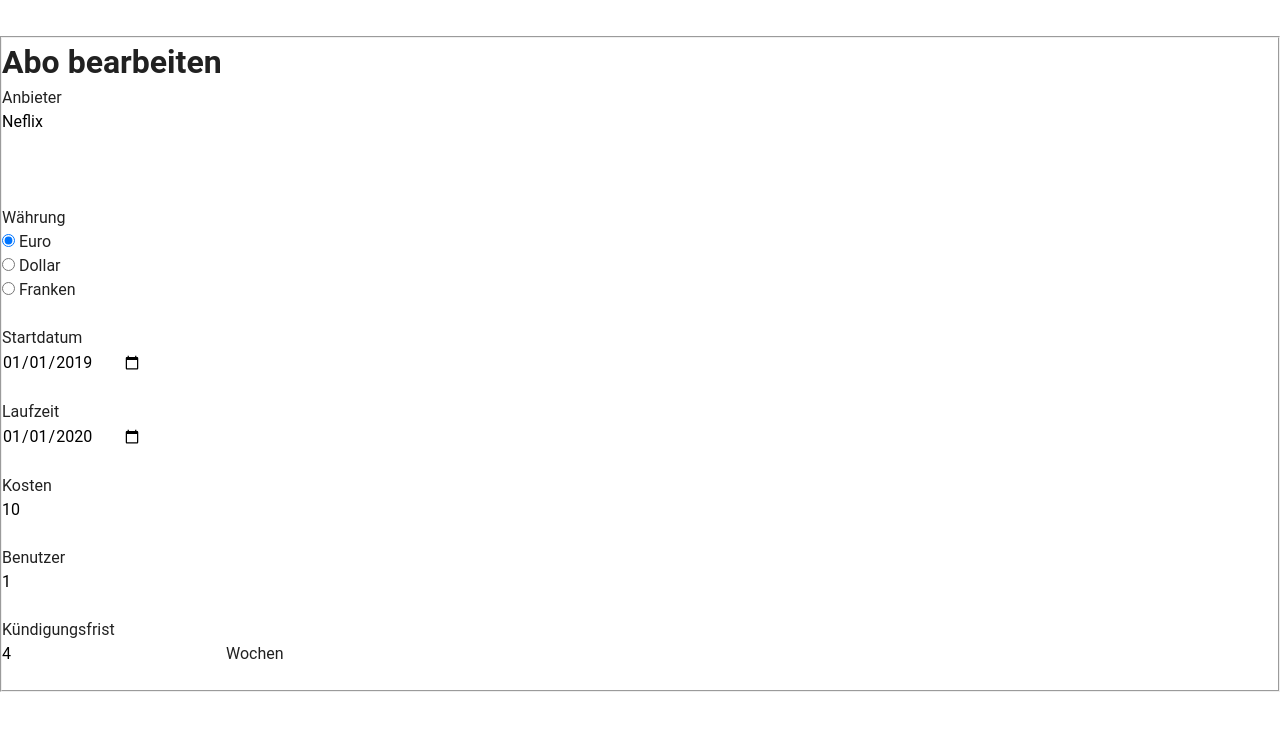
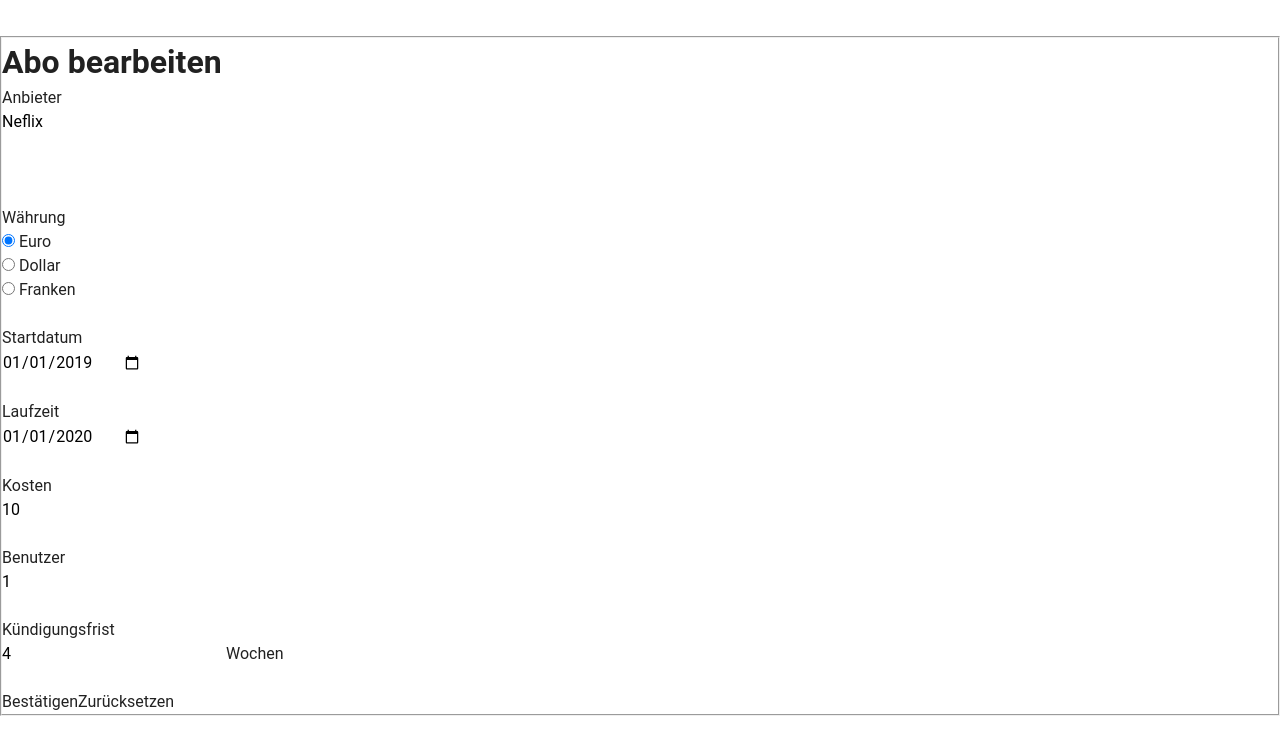
Before and after one commit to hfu-gis/Kappa, a Vue app: page /#/abobearbeiten in a window 1280 px wide. Shown: the top 754 px of the page. Built offline with nearby package versions, Linux system fonts and the light colour scheme; a small style sheet from the web is missing.

Commit message:
Registrieren/Passwort Vergessen

```diff
--- a/src/views/abobearbeiten.vue
+++ b/src/views/abobearbeiten.vue
@@ -28,6 +28,8 @@
                 <input type="number" value="1" name="bentzer" min="1" max="4"><br><br>
                 Kündigungsfrist<br>
                 <input type="number" name="kündigungsfrist" value="4" min="0" step="1"> Wochen<br><br>
+                <input type="submit" value="Bestätigen">
+                <input type="reset" value="Zurücksetzen">
 
             </fieldset>
         </form>
```
